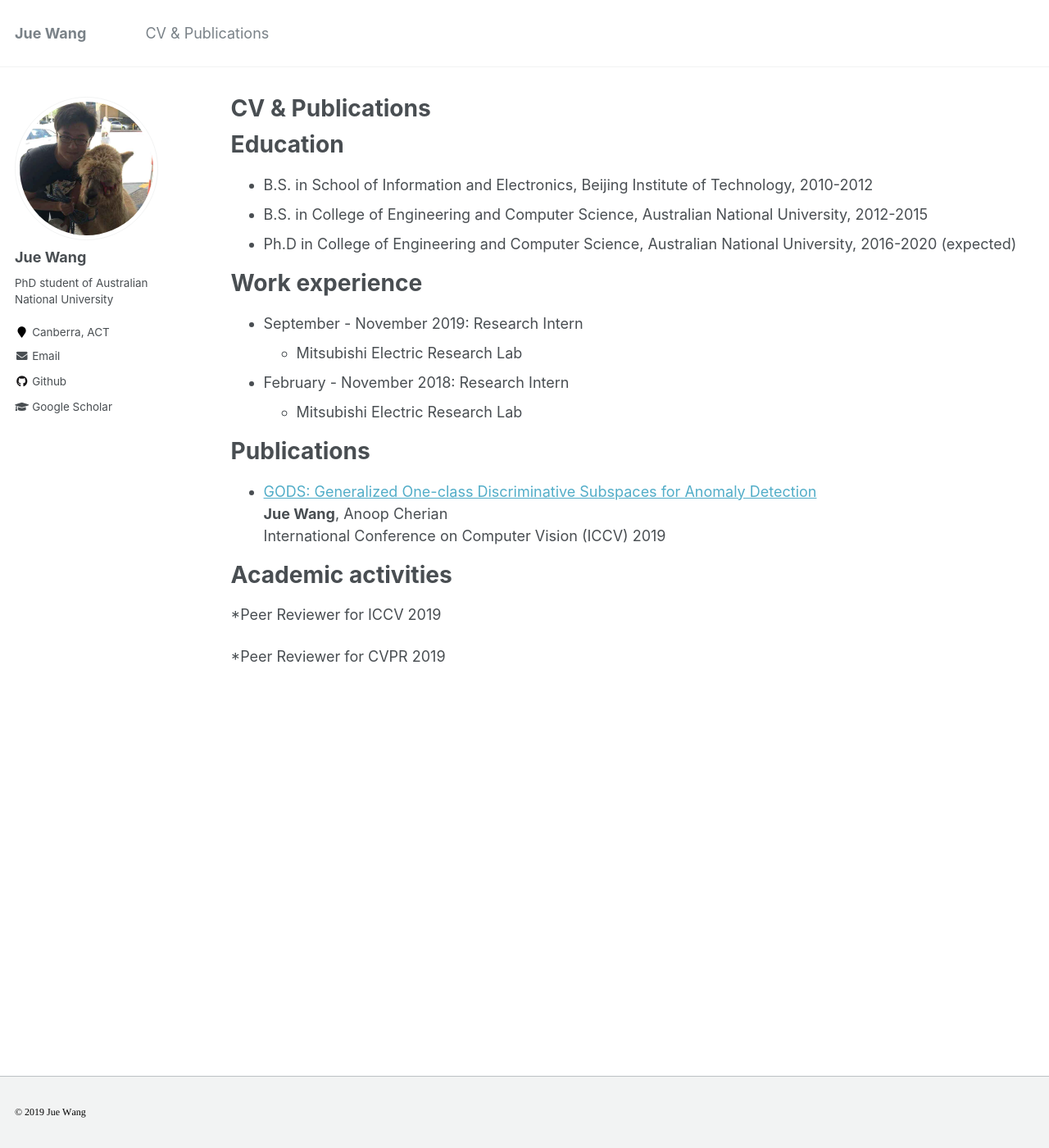
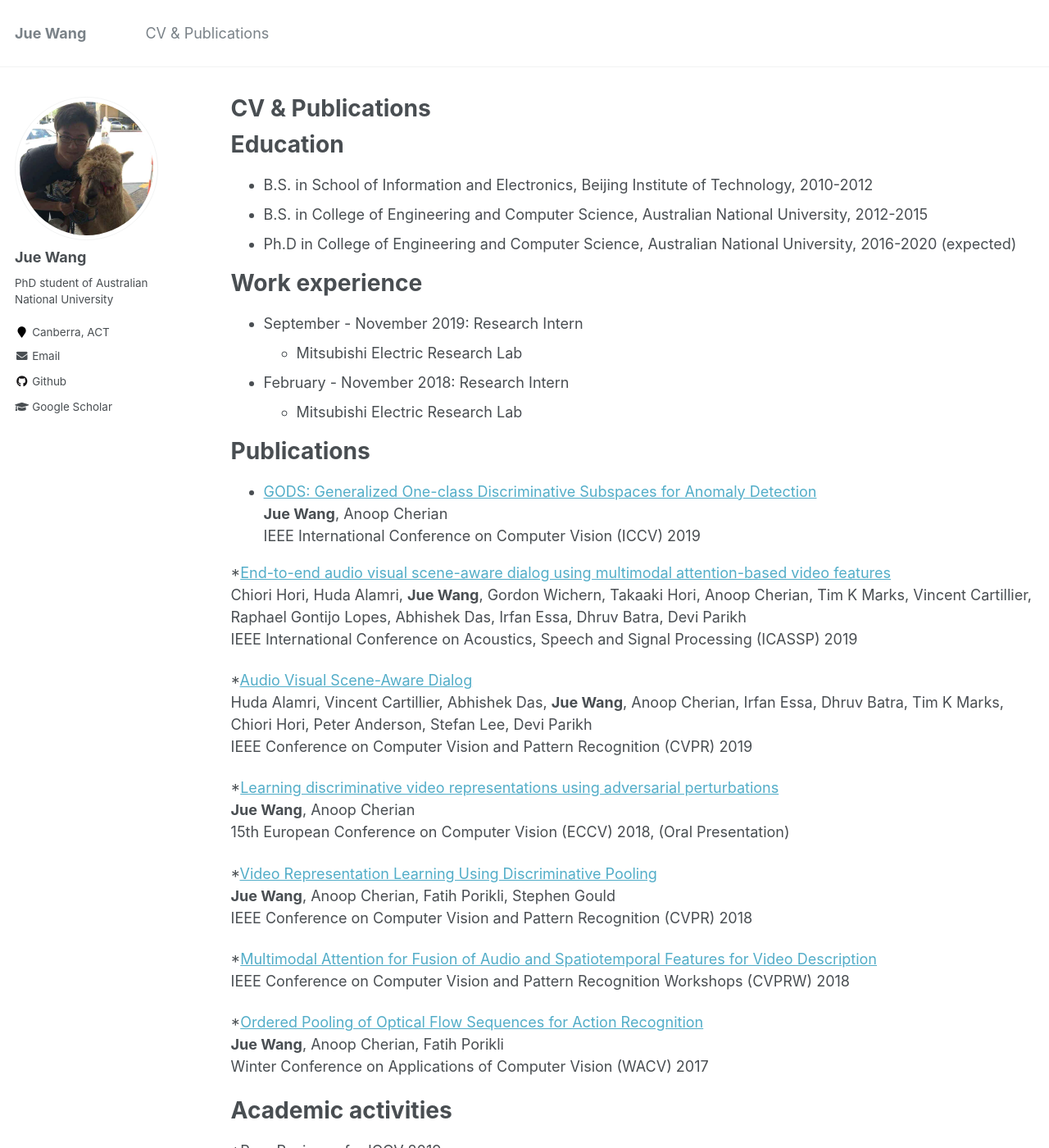
Before and after one commit to 3xWangDot/3xWangDot.github.io, a Jekyll site: the page built from _pages/cv.md, in a window 1280 px wide and 1400 px high. Shown: the whole window at 82% size. Built offline with Jekyll 4.4.1, drawn with Linux system fonts in a browser that asks for light colours.

Commit message:
Update cv.md

```diff
--- a/_pages/cv.md
+++ b/_pages/cv.md
@@ -28,7 +28,31 @@ Publications
 ======
 * [GODS: Generalized One-class Discriminative Subspaces for Anomaly Detection](https://arxiv.org/pdf/1908.05884.pdf)<br/>
   **Jue Wang**, Anoop Cherian
-  International Conference on Computer Vision (ICCV) 2019
+  IEEE International Conference on Computer Vision (ICCV) 2019
+
+*[End-to-end audio visual scene-aware dialog using multimodal attention-based video features](https://arxiv.org/pdf/1806.08409.pdf)
+  Chiori Hori, Huda Alamri, **Jue Wang**, Gordon Wichern, Takaaki Hori, Anoop Cherian, Tim K Marks, Vincent Cartillier, Raphael Gontijo Lopes, Abhishek Das, Irfan Essa, Dhruv Batra, Devi Parikh
+  IEEE International Conference on Acoustics, Speech and Signal Processing (ICASSP) 2019
+
+*[Audio Visual Scene-Aware Dialog](http://openaccess.thecvf.com/content_CVPR_2019/papers/Alamri_Audio_Visual_Scene-Aware_Dialog_CVPR_2019_paper.pdf)
+  Huda Alamri, Vincent Cartillier, Abhishek Das, **Jue Wang**, Anoop Cherian, Irfan Essa, Dhruv Batra, Tim K Marks, Chiori Hori, Peter Anderson, Stefan Lee, Devi Parikh
+  IEEE Conference on Computer Vision and Pattern Recognition (CVPR) 2019
+
+*[Learning discriminative video representations using adversarial perturbations](http://openaccess.thecvf.com/content_ECCV_2018/papers/Jue_Wang_Learning_Discriminative_Video_ECCV_2018_paper.pdf)
+  **Jue Wang**, Anoop Cherian
+  15th European Conference on Computer Vision (ECCV) 2018, (Oral Presentation)
+
+*[Video Representation Learning Using Discriminative Pooling](http://openaccess.thecvf.com/content_cvpr_2018/papers/Wang_Video_Representation_Learning_CVPR_2018_paper.pdf)
+  **Jue Wang**, Anoop Cherian, Fatih Porikli, Stephen Gould
+  IEEE Conference on Computer Vision and Pattern Recognition (CVPR) 2018
+
+*[Multimodal Attention for Fusion of Audio and Spatiotemporal Features for Video Description](http://openaccess.thecvf.com/content_cvpr_2018_workshops/papers/w49/Hori_Multimodal_Attention_for_CVPR_2018_paper.pdf)
+  IEEE Conference on Computer Vision and Pattern Recognition Workshops (CVPRW) 2018
+
+*[Ordered Pooling of Optical Flow Sequences for Action Recognition](https://arxiv.org/pdf/1701.03246.pdf)
+  **Jue Wang**, Anoop Cherian, Fatih Porikli
+  Winter Conference on Applications of Computer Vision (WACV) 2017
+
 
 Academic activities
 ======
```
